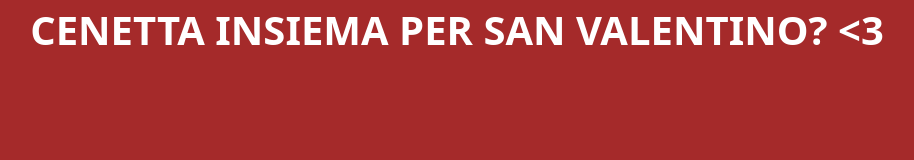
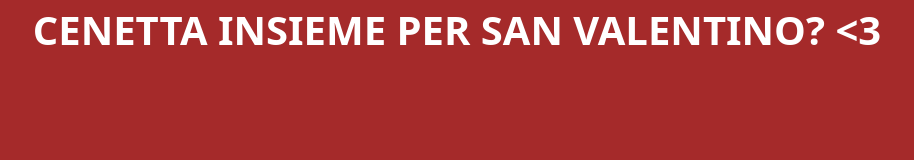
Before and after one commit to Filippo423/Anniversario, a plain HTML site: page index.html in a window 1280 px wide. Shown: the top 160 px of the page, without its empty margins (183-1097 px from the left). Drawn offline with nearby package versions, Linux system fonts and the light colour scheme.

Commit message:
Cambio Lingua da eng a it

```diff
--- a/index.html
+++ b/index.html
@@ -10,7 +10,7 @@
 <body style="background-color: brown;">
     <div class="container-fluid">
             <div class="d-flex justify-content-center align-items-center" id="titleDiv">
-                <p class="fw-bold fs-1" id="titleP" style="color: white;">CENETTA INSIEMA PER SAN VALENTINO? &lt3</p>
+                <p class="fw-bold fs-1" id="titleP" style="color: white;">CENETTA INSIEME PER SAN VALENTINO? &lt3</p>
             </div>
 
             <div class="d-flex justify-content-center align-items-center" id="answerDiv" style="height: 100vh;">
```
